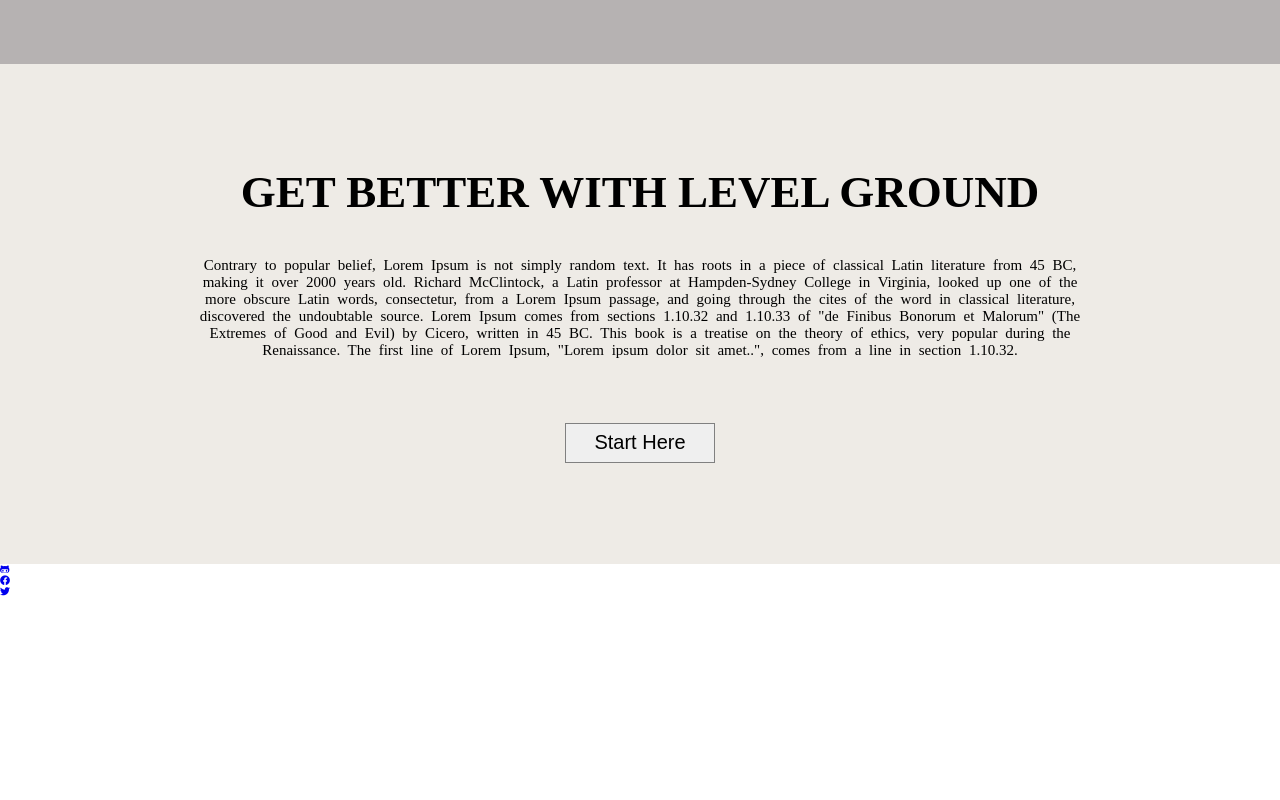
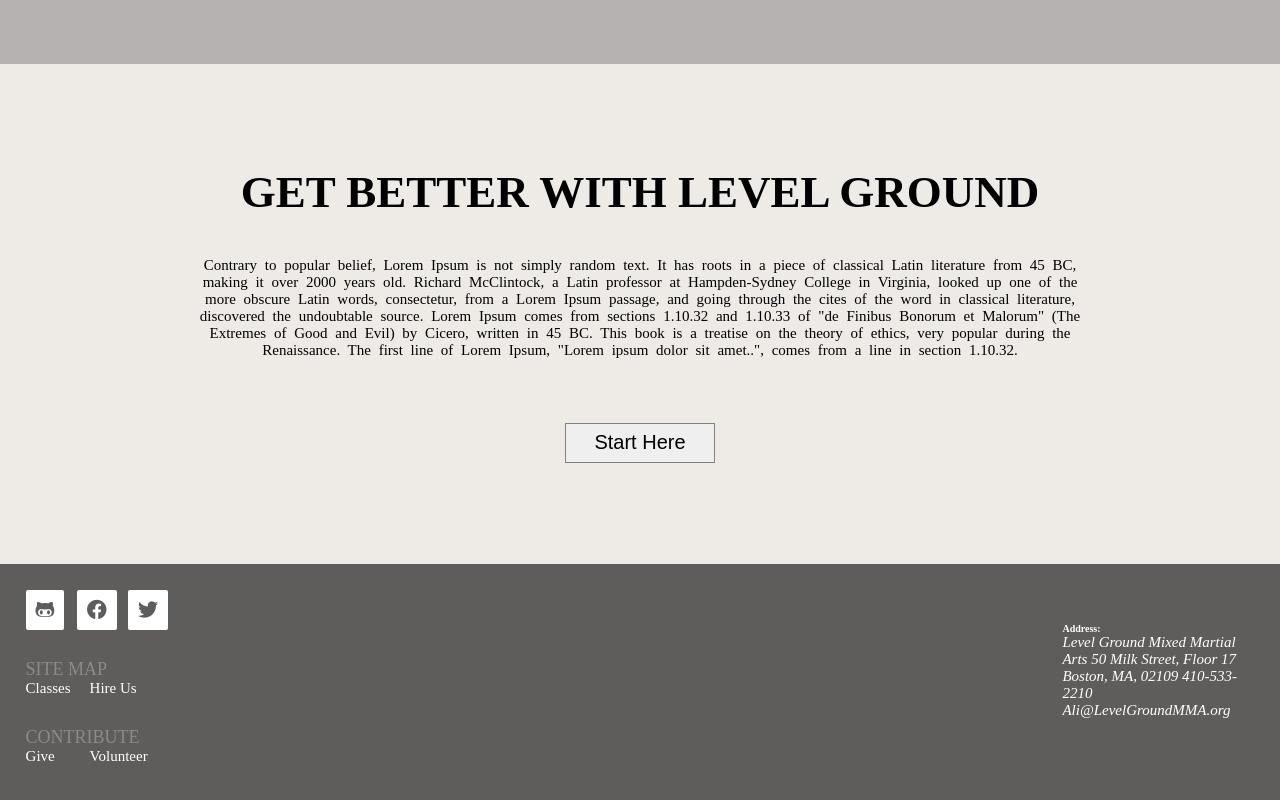
Before and after one commit to bee-thedev/leon-noel-course, a plain HTML site: page levelground/index.html in a window 1280 px wide. Shown: the part 1836-2636 px from the top of the page. Before the commit the page ends 2433 px from the top, so only its background shows below. Drawn offline with Linux system fonts and the light colour scheme; a web font is replaced by a local one.

Commit message:
Final updated added

```diff
--- a/levelground/index.html
+++ b/levelground/index.html
@@ -72,20 +72,57 @@
   </section>
 
   <footer id="footer">
+    <section>
      <ul>
-       <li><a href="github.com">
+       <li>
+         <a href="github.com">
          <i class="fab fa-github-alt"></i>
-        </a></li>
+        </a>
+      </li>
 
-        <li><a href="github.com">
-          <i class="fab fa-facebook"></i>
-        </a></li>
+        <li>
+            <a href="github.com">
+            <i class="fab fa-facebook"></i>
+         </a>
+        </li>
 
-        <li><a href="github.com">
-          <i class="fab fa-twitter"></i>
-         </a></li>
+        <li>
+          <a href="github.com">
+            <i class="fab fa-twitter"></i>
+          </a>
+        </li>
 
      </ul>
-  </footer>
+
+     <ul>
+       <h4>SITE MAP</h4>
+       <li><a href="#">Classes </a></li>
+       <li><a href="#">Hire Us</a></li>
+     </ul>
+
+     <ul>
+      <h4>CONTRIBUTE</h4>
+      <li><a href="#">Give </a></li>
+      <li><a href="#">Volunteer</a></li>
+    </ul>
+
+    </section>
+
+    <section>
+      <ul>
+        <h4>Address:</h4>
+        <address>
+         Level Ground Mixed Martial Arts
+          50 Milk Street, Floor 17
+          Boston, MA, 02109
+          410-533-2210
+          Ali@LevelGroundMMA.org
+        </address>
+
+      </ul>
+
+  </section>
+
+</footer>
 </body>
 </html>
--- a/levelground/style/lg.css
+++ b/levelground/style/lg.css
@@ -210,12 +210,103 @@ section >section > img{
 }
 
 
-footer{
-    width: 100%;
-    background-color: rgb(95, 92, 92) ;
-    height: 600px;
+footer#footer{
+   float: left;
+   width: 100%;
+   background-color:  rgb(95, 92, 92);
+   height: 250px;
 }
 
+footer>section:nth-child(1)>ul{
+    float: left;
+    width: 50%;
+    margin-left: 2%;
+    margin-top: 2%;
+    margin-bottom: 2%;
+}
+
+footer>section:nth-child(1)>ul>li{
+    float: left;
+    width: 8%;
+    list-style: none;
+}
+
+i{
+    font-size: 2rem;
+    padding: 10px;
+    background-color: white;
+    color: rgb(95, 92, 92);;
+    border-radius: 2px;
+}
+
+.fa-github-alt:hover{
+    color: black;
+}
+
+.fa-twitter:hover{
+    color: rgb(22, 171, 221);
+}
+
+.fa-facebook:hover{
+    color: blue;
+}
+
+footer>section:nth-child(1)>ul + ul {
+    float: left;
+    width: 50%;
+    margin-left: 2%;
+    margin-top: 2%;
+    margin-bottom: none;
+}
+
+footer > section:nth-child(1) >ul + ul > h4{
+    font-size: 1.8rem;
+    font-weight: 400;
+    color: rgb(143, 137, 137);
+}
+
+footer > section:nth-child(1) >ul + ul>li{
+    float: left;
+    width: 10%;
+    list-style: none;
+    font-size: 1.5rem;
+}
+
+footer > section:nth-child(1) >ul + ul > li > a{
+    text-decoration: none;
+    color: white;
+}
+
+footer > section:nth-child(1) >ul:nth-child(3){
+    margin-top: 4px;
+}
+
+footer > section:nth-child(1) >ul:nth-child(2){
+    margin-top: 4px;
+}
+
+ul:nth-child(2)>li>a:hover,
+ul:nth-child(3)>li>a:hover{
+    color:black;
+}
+
+footer>section:nth-child(2){
+    float: right;
+    margin-top: -100px;
+    margin-right: 2%;
+    width: 15%;
+}
+
+/* footer>section:nth-child(2)>ul{
+    float: left;
+    width: 50%;
+    margin-top: 2%;
+    margin-bottom: 2%;
+} */
+
+footer >section:nth-child(2)>ul>address{
+        font-size: 1.5rem;
+}
 /*------------------------ Responsiveness ----------------------------------*/
 
 @media screen and (max-width: 600px){
@@ -258,3 +349,24 @@ footer{
         height: 50%;
     }
 }
+
+
+@media screen and (max-width: 1100px){
+    footer>section:nth-child(1)>ul>li{
+        float: left;
+        width: 10%;
+        list-style: none;
+        margin-right: 6px;
+    }
+    footer > section:nth-child(1) >ul + ul>li{
+        margin-right: 6px;
+    }
+    footer>section:nth-child(2){
+        float: right;
+        margin-top: -100px;
+        margin-right: 5%;
+        width: 15%;
+    }
+
+
+}
```
